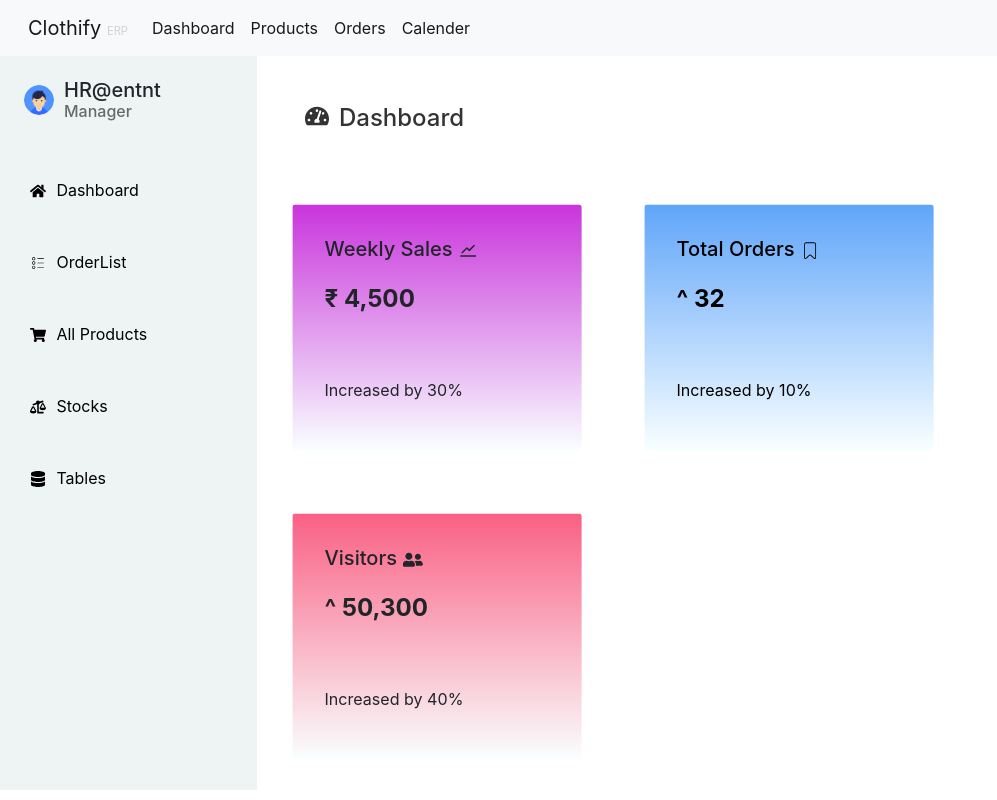
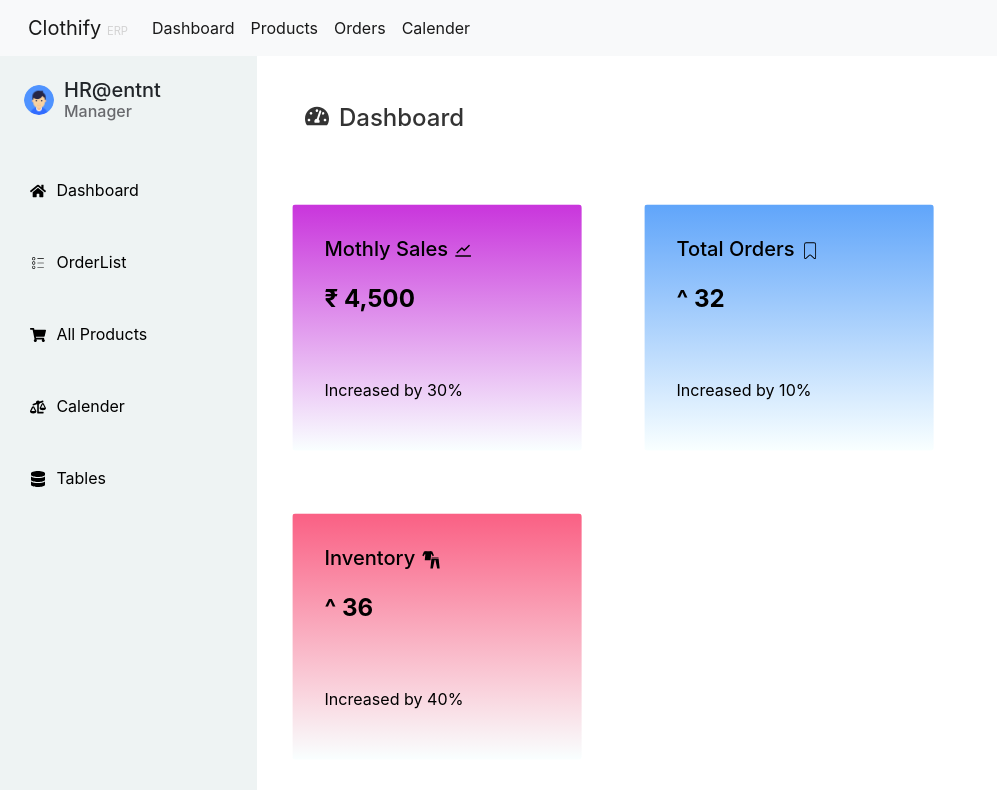
Before and after one commit to ishankmoraiya/clothify, a React (Create React App) app: page / in a window 1280 px wide. Shown: the whole page, without its empty margins (0-997 px from the left). Built offline with nearby package versions, Linux system fonts and the light colour scheme.

Commit message:
importantchanges

```diff
--- a/src/components/dashboard/Dashboard.jsx
+++ b/src/components/dashboard/Dashboard.jsx
@@ -12,6 +12,8 @@ import { FaTachometerAlt } from "react-icons/fa";
 import { AiOutlineStock } from "react-icons/ai";
 import { CiBookmark } from "react-icons/ci";
 import { FaUserFriends } from "react-icons/fa";
+import { GiClothes } from "react-icons/gi";
+
 import im from "./male.png";
 import ChartComponent from "./ChartComponent";
 import all_product from "../../assets/all_product";
@@ -28,7 +30,7 @@ const Dashboard = () => {
 
   const [deliveredOrders, setDeliveredOrders] = useState(0);
   const [pendingOrders, setPendingOrders] = useState(0);
-
+  let returnorder=10;
   useEffect(() => {
     let deliveredCount = 0;
     let pendingCount = 0;
@@ -45,7 +47,9 @@ const Dashboard = () => {
     setPendingOrders(pendingCount);
   }, [all_order]);
 
-  const dataoforders = [all_order.length, deliveredOrders, pendingOrders];
+  const dataoforders = [all_order.length, deliveredOrders, pendingOrders,returnorder];
+  const sales=["₹ 45,000","₹ 30,000","₹ 44,400" ,"₹ 24,400","₹ 84,400","₹ 4,500"] ;
+  const parsedSales = sales.map(sale => parseFloat(sale.replace("₹", "").replace(",", "")));
 
   useEffect(() => {
     const menProducts = all_product.filter(
@@ -104,9 +108,9 @@ const Dashboard = () => {
             <FaShoppingCart />
             <span className="icon-text-gap">All Products</span>
           </Link>
-          <Link>
+          <Link to="/OrderCalenderview">
             <FaBalanceScaleLeft />
-            <span className="icon-text-gap">Stocks</span>
+            <span className="icon-text-gap">Calender</span>
           </Link>
           <Link>
             <FaDatabase />
@@ -124,14 +128,15 @@ const Dashboard = () => {
             <FaTachometerAlt style={{ marginRight: "10px" }} /> Dashboard
           </h3>
           <div className="top row row-cols-1 row-cols-sm-1 row-cols-md-2 row-cols-lg-3">
-            <div
+            <a
+               href="#sales-chart"
               className="card1-dash "
               style={{
                 background: " linear-gradient(#c935dc, rgb(249, 255, 255))",
               }}
             >
               <h5>
-                Weekly Sales <AiOutlineStock />
+                Mothly Sales <AiOutlineStock />
               </h5>
               <h4>
                 <strong>₹ 4,500</strong>
@@ -139,7 +144,7 @@ const Dashboard = () => {
               </h4>
               <br />
               <p>Increased by 30%</p>
-            </div>
+            </a>
             <a
               href="#total-order-chart"
               className="card1-dash card2-dash"
@@ -158,7 +163,8 @@ const Dashboard = () => {
               <br />
               <p>Increased by 10%</p>
             </a>
-            <div
+            <a
+             href="#inventory"
               className="card1-dash card3-dash"
               style={{
                 background:
@@ -166,16 +172,44 @@ const Dashboard = () => {
               }}
             >
               <h5>
-                Visitors <FaUserFriends />
+                Inventory <GiClothes />
               </h5>
               <h4>
-                <strong>^ 50,300</strong>
+                <strong>^ {all_product.length}</strong>
               </h4>
               <br />
               <p>Increased by 40%</p>
-            </div>
+            </a>
           </div>
-          <div className="chart">
+          <div id="sales-chart">
+            <h3>Sales Analysis</h3>
+            <ChartComponent
+              data={parsedSales}
+              labels={[
+                "October",
+                "November",
+                "December",
+                "January",
+                "Febuary",
+                "March",
+              ]}
+            />
+          </div>
+
+          <div id="total-order-chart">
+            <h3>Order Analysis</h3>
+            <ChartComponent
+              data={dataoforders}
+              labels={[
+                "Total Orders",
+                "Delivered",
+                "Pending",
+                "Return"
+              ]}
+            />
+          </div>
+
+          <div id="inventory" className="chart">
             <h3>Stocks Analysis</h3>
             <ChartComponent
               data={data}
@@ -189,17 +223,7 @@ const Dashboard = () => {
               ]}
             />
           </div>
-          <div id="total-order-chart">
-            <h3>Order Analysis</h3>
-            <ChartComponent
-              data={dataoforders}
-              labels={[
-                "Total Orders",
-                "Delivered",
-                "Pending",
-              ]}
-            />
-          </div>
+
         </div>
       </div>
     </div>
--- a/src/components/orders/Order.css
+++ b/src/components/orders/Order.css
@@ -1,11 +1,9 @@
 /* Order.css */
 
-.order_grid {
-  padding-right: 1rem !important;
-}
+
 
 .order_row1 {
-  margin: 1rem !important;
+  margin: 1rem ;
   display: flex !important;
   flex-direction: column !important;
   gap: 0.5rem !important;
@@ -26,6 +24,7 @@
   max-height: 72.5vh !important;
   overflow-y: auto !important;
   display: block !important;
+
 }
 
 ::-webkit-scrollbar {
@@ -74,6 +73,10 @@ tbody tr {
     width: 100% !important;
     overflow-x: auto !important;
   }
+  .order_row1{
+    margin: 0rem;
+    padding: 0.1rem;
+  }
 }
 
 @media screen and (max-width: 600px) {
--- a/src/components/orders/Orders.jsx
+++ b/src/components/orders/Orders.jsx
@@ -52,7 +52,7 @@ const Orders = () => {
           <tbody className="tdody_a">
             {all_order.map((list, key) => (
               <Link to={`/vieworder/${list.p_id}`}>
-                <tr key={key}>
+                <tr key={key} style={{   borderColor:"#bfafaf87" , borderBottomWidth:"1px"}}>
                   <td scope="row">{list.s_no}</td>
                   <td>{list.c_id}</td>
                   <td>{list.o_id}</td>
@@ -77,7 +77,8 @@ const Orders = () => {
                         style={{
                           background:
                             " linear-gradient(rgb(255 198 34), rgb(249, 255, 255))",
-                          borderRadius: "2rem",
+                          borderRadius: "1rem",
+
                         }}
                       >
                         {" "}
--- a/src/components/product/Product.css
+++ b/src/components/product/Product.css
@@ -22,7 +22,9 @@
   font-weight: bold;
   cursor: pointer;
 }
-
+.table>:not(:first-child) {
+ border-top: 0px solid currentColor;
+}
 /* .container{
   padding-left: 4rem;
 } */
@@ -129,11 +131,13 @@
 @media screen and (max-width: 575px) {
   .body1{
     grid-template-columns: 1fr;
+    margin: 0rem;
   }
   .body1 > .container1{
     display: none;
   }
   .body1 > .container{
+    padding: 0.1rem;
     padding-top: 1rem;
   }
   .card {
--- a/src/components/product/Products.jsx
+++ b/src/components/product/Products.jsx
@@ -147,7 +147,7 @@ const Products = () => {
                         height: "25px",
                         borderRadius: "2px",
                         color: "white",
-                        background: "#5f5fe8",
+                        background: "rgb(0 165 247)",
                         cursor: "pointer",
                         marginRight: "10px",
                       }}
```
